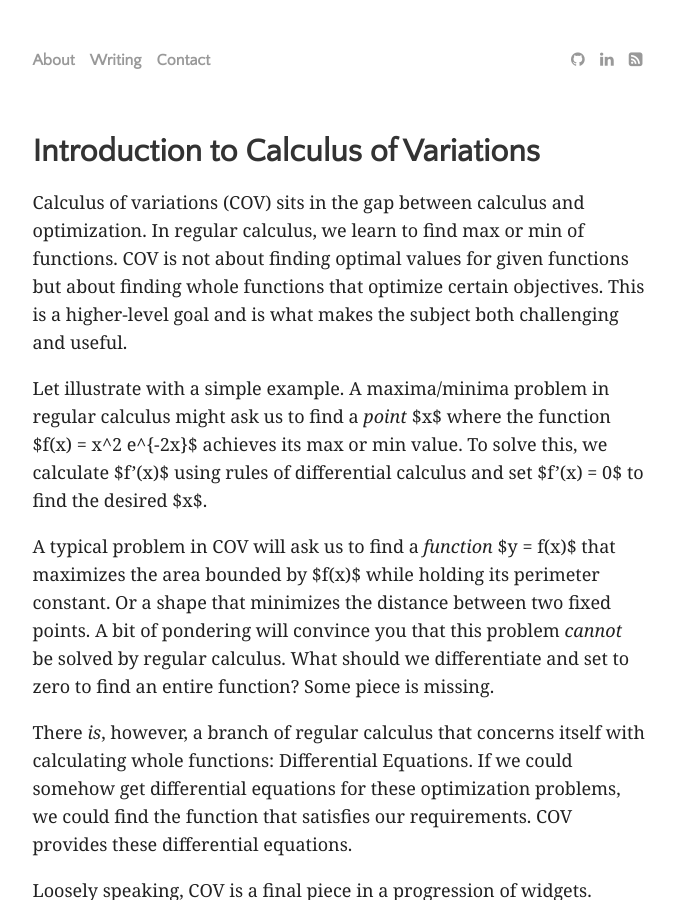
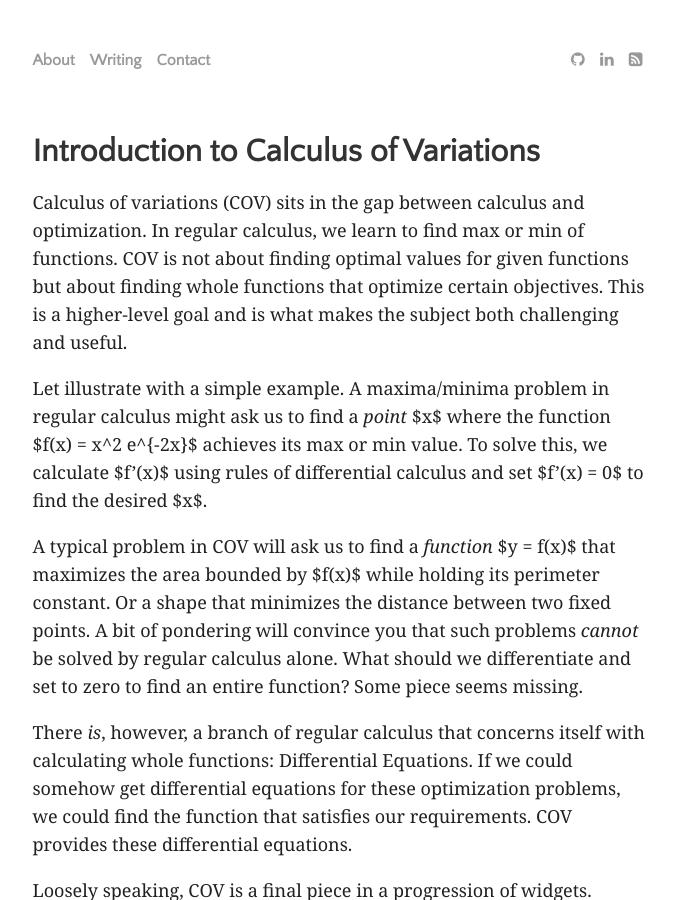
Before and after one commit to rohan-kekatpure/rohan-kekatpure.github.io, a Jekyll site: the page built from _posts/2020-08-11-calculus-of-variations.md, in a window 1280 px wide and 900 px high. Shown: the whole window, without its empty margins (300-976 px from the left). Built offline with Jekyll 4.4.1, drawn with Linux system fonts in a browser that asks for light colours; formulas are drawn with MathJax 3.

Commit message:
Introduction to  COV

```diff
--- a/_posts/2020-08-11-calculus-of-variations.md
+++ b/_posts/2020-08-11-calculus-of-variations.md
@@ -18,8 +18,8 @@ of differential calculus and set $f'(x) = 0$ to find the desired $x$.
 
 A typical problem in COV will ask us to find a _function_ $y = f(x)$ that maximizes the area bounded by $f(x)$ while
 holding its perimeter constant. Or a shape that minimizes the distance between two fixed points. A bit of pondering will
-convince you that this problem _cannot_ be solved by regular calculus. What should we differentiate and set to zero to
-find an entire function? Some piece is missing.
+convince you that such problems _cannot_ be solved by regular calculus alone. What should we differentiate and set to
+zero to find an entire function? Some piece seems missing.
 
 There _is_, however, a branch of regular calculus that concerns itself with calculating whole functions: Differential
 Equations. If we could somehow get differential equations for these optimization problems, we could find the function
```
